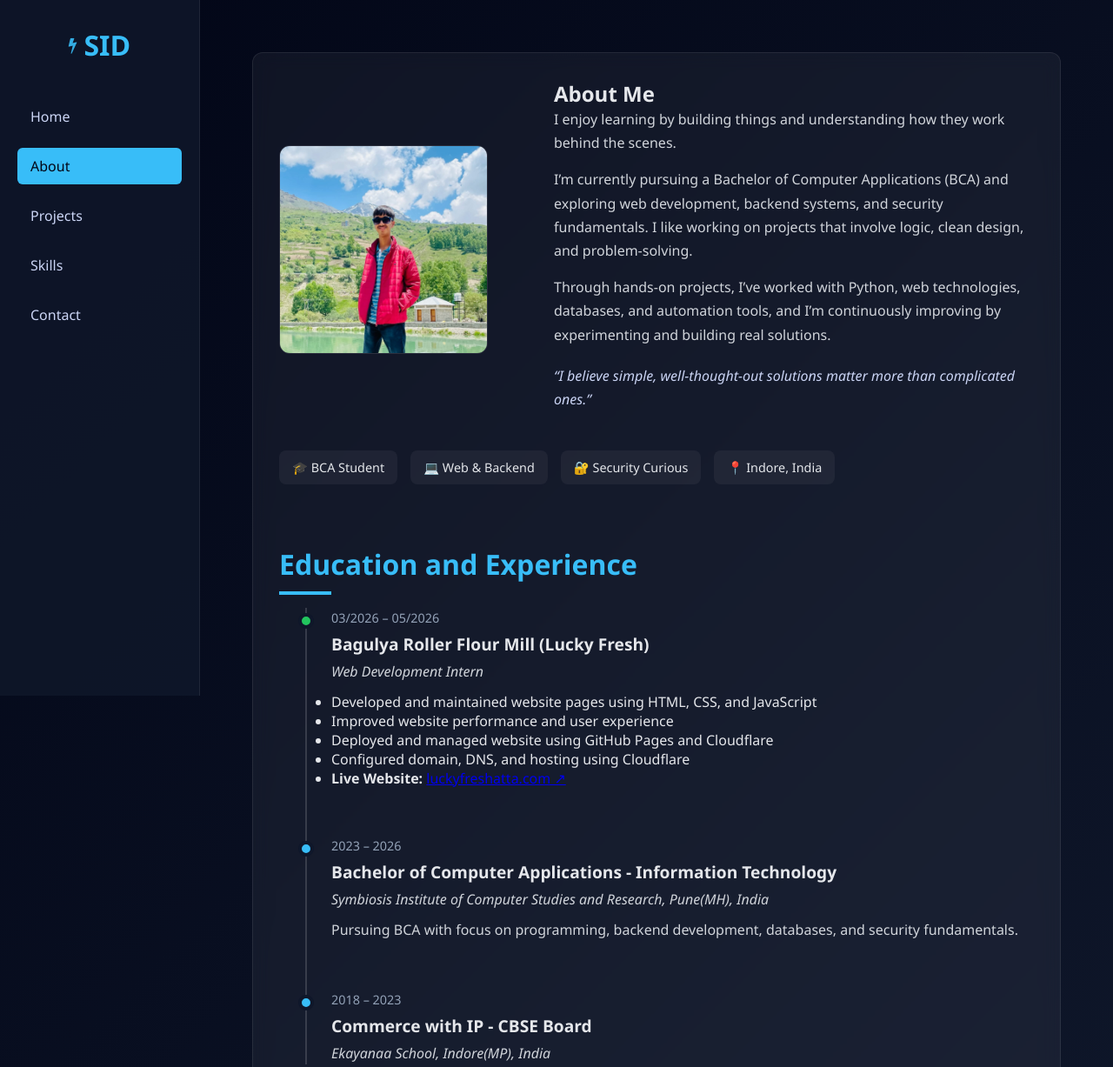
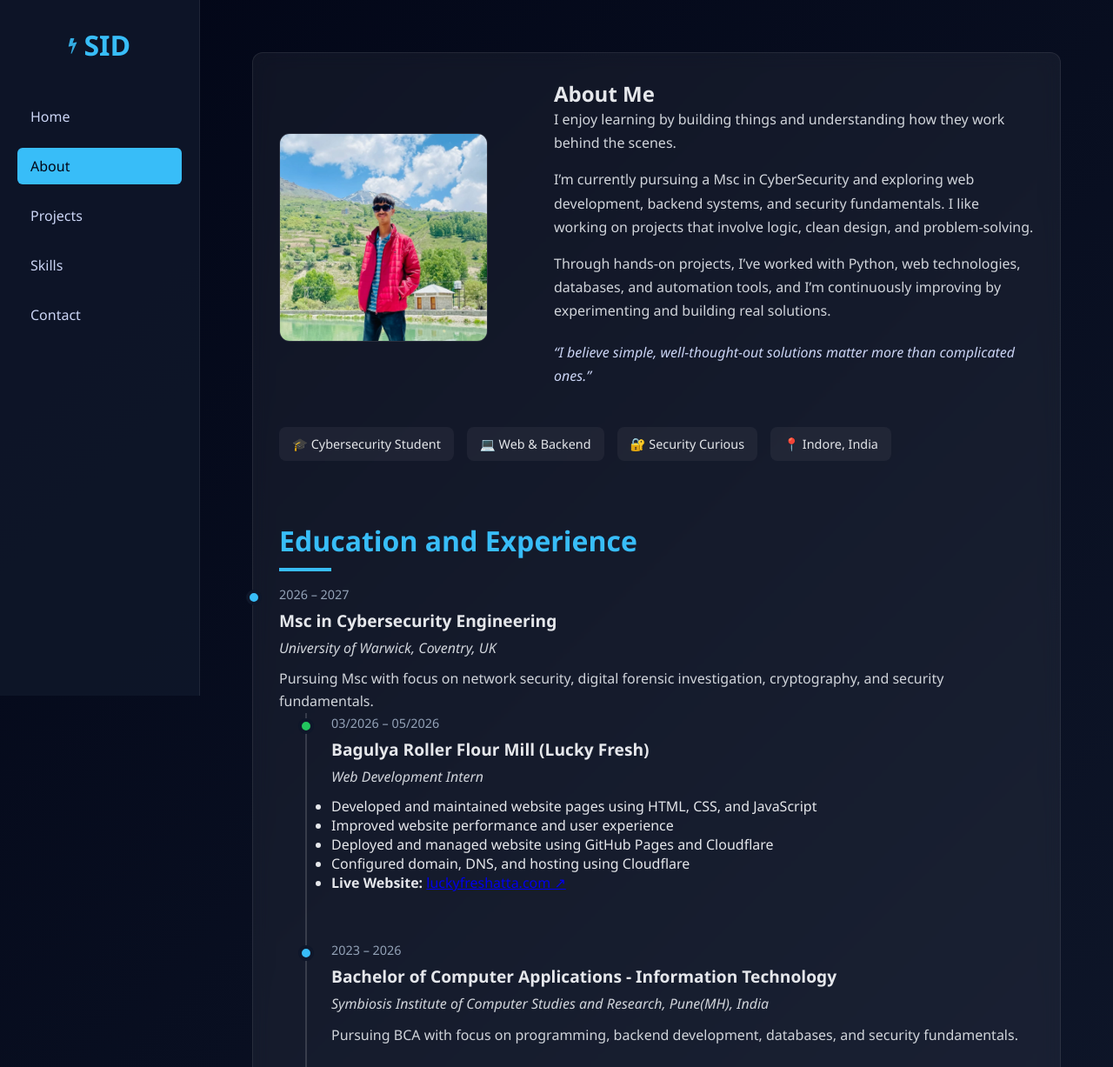
Before and after one commit to itssiddheshjain/Website, a plain HTML site: page about.html in a window 1280 px wide. Shown: the top 1227 px of the page at 87% size. Drawn offline with Linux system fonts and the light colour scheme.

Commit message:
Update about.html

```diff
--- a/about.html
+++ b/about.html
@@ -46,7 +46,7 @@
           </p>
 
           <p>
-            I’m currently pursuing a Bachelor of Computer Applications (BCA)
+            I’m currently pursuing a Msc in CyberSecurity
             and exploring web development, backend systems, and security
             fundamentals. I like working on projects that involve logic,
             clean design, and problem-solving.
@@ -69,7 +69,7 @@
 
       <!-- Quick Facts -->
       <div class="about-facts">
-        <div class="fact">🎓 BCA Student</div>
+        <div class="fact">🎓 Cybersecurity Student</div>
         <div class="fact">💻 Web & Backend</div>
         <div class="fact">🔐 Security Curious</div>
         <div class="fact">📍 Indore, India</div>
@@ -77,7 +77,20 @@
 
 <div class="education-section">
   <h2 class="edu-title">Education and Experience</h2>
-
+ <!-- BCA -->
+    <div class="timeline-item">
+      <div class="timeline-dot"></div>
+      <div class="timeline-content">
+        <span class="timeline-date">2026 – 2027</span>
+        <h3>Msc in Cybersecurity Engineering</h3>
+        <p class="timeline-place">
+          University of Warwick, Coventry, UK
+        </p>
+        <p>
+          Pursuing Msc with focus on network security, digital forensic investigation,
+          cryptography, and security fundamentals.
+        </p>
+      </div>
   <!--Work Experience-->
   <div class="timeline">
   <div class="timeline-item">
```
